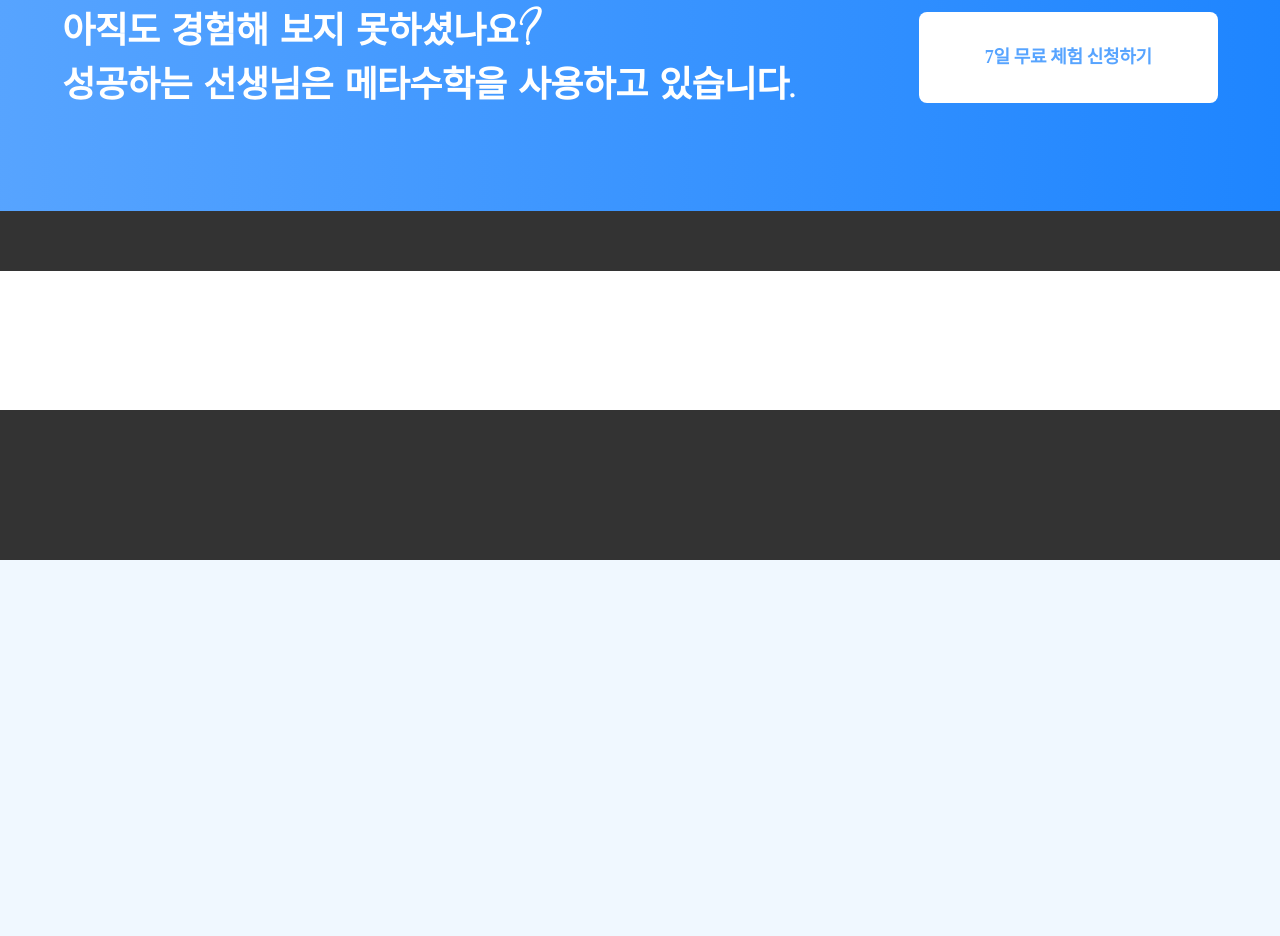
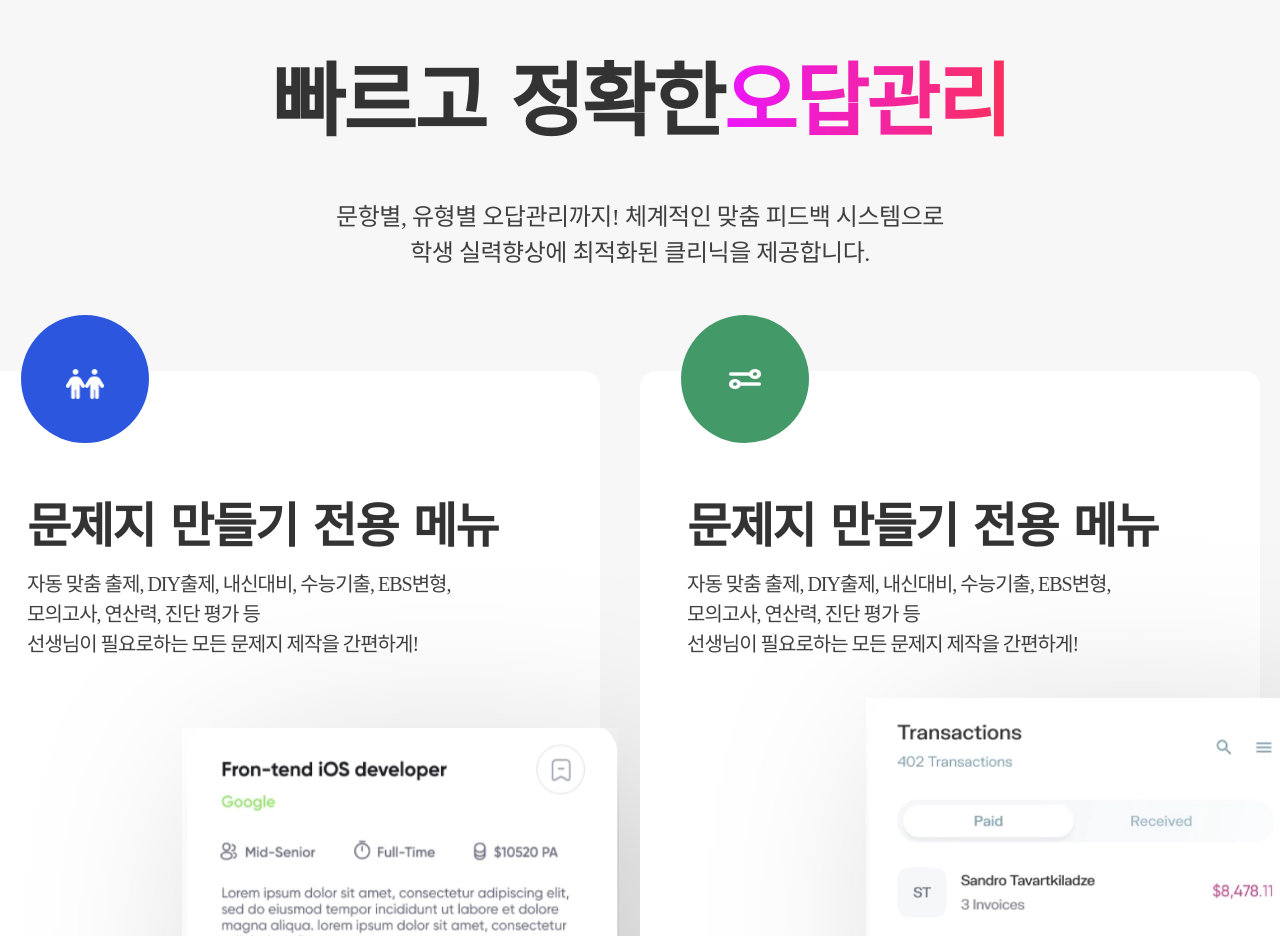
Before and after one commit to trongphu161020/korean-website, a plain HTML site: page index.html in a window 1280 px wide. Shown: the part 4931-5867 px from the top of the page. Before the commit the page ends 5491 px from the top, so only its background shows below. Drawn offline with Linux system fonts and the light colour scheme.

Commit message:
done section 4

```diff
--- a/index.css
+++ b/index.css
@@ -407,7 +407,7 @@ body {
 
 /*_______________________Screen section 03 ________________________*/
 .section-03 {
-    background:  linear-gradient(180deg, #FFFFFF 0%, rgba(255, 255, 255, 0) 100%);
+    background: linear-gradient(180deg, #FFFFFF 0%, rgba(255, 255, 255, 0) 100%), #F7F7F7;
     display: flex;
     height: 1467px;
     flex-direction: column;
@@ -563,7 +563,65 @@ body {
     border-radius: 24px;
 }
 /*_______________________Screen section 04 ________________________*/
-
+.section-04 {
+    display: flex;
+    flex-direction: column;
+    align-items: center;
+    height: 1351px;
+    background: #F7F7F7;
+}
+.circle-item1-section4 {
+    position: absolute;
+    width: 128px;
+    height: 128px;
+    left: 40.5px;
+    top: -56px;
+    background: #2C56DE;
+    border-radius: 200px;
+}
+.img_circle-item1-section04 {
+    position: absolute;
+    width: 40px;
+    height: 30px;
+    left: calc(50% - 40px/2 + 0.5px);
+    top: calc(50% - 20px/2);
+}
+.img_circle-item2-section04 {
+    position: absolute;
+    width: 32px;
+    height: 20px;
+    left: calc(50% - 32px/2 + 0.5px);
+    top: calc(50% - 20px/2);
+    font-family: 'Font Awesome 6 Pro';
+    font-style: normal;
+    font-weight: 900;
+    font-size: 32px;
+    line-height: 20px;
+}
+.box-img-item1-section04 {
+    position: absolute;
+    width: 437px;
+    height: 392px;
+    left: 202px;
+    top: 357px;
+    filter: drop-shadow(50px 50px 100px rgba(0, 0, 0, 0.2));
+}
+.img_item1_section04 {
+    width: 437px;
+    height: 392px;
+}
+.box-img-item2-section04 {
+    position: absolute;
+    width: 437px;
+    height: 321px;
+    left: 226px;
+    top: 327px;
+    filter: drop-shadow(50px 50px 100px rgba(0, 0, 0, 0.2));
+}
+.img_item2_section04 {
+    width: 437px;
+    height: 321px;
+}
 /*_______________________Screen section 05 ________________________*/
 
 
--- a/index.html
+++ b/index.html
@@ -157,7 +157,7 @@
             <div class="container-content-section03">
                 <div class="box_item1">
                     <div class="circle-item1">
-                            <img class="img_circle-item1" src="image/section03/icon_splash.png"/>
+                        <img class="img_circle-item1" src="image/section03/icon_splash.png"/>
                     </div>
                     <h2 class="title-item1">문제지 만들기 전용 메뉴</h2>
                     <p class="content-item1">자동 맞춤 출제, DIY출제, 내신대비, 수능기출, EBS변형,<br/>
@@ -192,6 +192,38 @@
                 </div>
             </div>
         </div>
+        <div class="section-04">
+            <h1 class="title-section03" style="margin-top: 150px">빠르고 정확한<span class="color-gradient">오답관리</span>
+            </h1>
+            <p class="text-note">문항별, 유형별 오답관리까지! 체계적인 맞춤 피드백 시스템으로<br/>학생 실력향상에 최적화된 클리닉을 제공합니다.</p>
+            <div class="container-content-section03">
+                <div class="box_item1">
+                    <div class="circle-item1-section4">
+                        <img class="img_circle-item1-section04" src="image/section4/icon_people.png"/>
+                    </div>
+                    <h2 class="title-item1">문제지 만들기 전용 메뉴</h2>
+                    <p class="content-item1">자동 맞춤 출제, DIY출제, 내신대비, 수능기출, EBS변형,<br/>
+                        모의고사, 연산력, 진단 평가 등<br/>
+                        선생님이 필요로하는 모든 문제지 제작을 간편하게!</p>
+                    <div class="box-img-item1-section04">
+                        <img class="img_item1_section04" src="image/section4/fontend_IOS.jfif"/>
+                    </div>
+                </div>
+                <div class="box_item1">
+                    <div class="circle-item1-section4" style="background: #449968">
+                        <img class="img_circle-item2-section04" src="image/section4/icon_toggle.png"/>
+                    </div>
+                    <h2 class="title-item1">문제지 만들기 전용 메뉴</h2>
+                    <p class="content-item1">자동 맞춤 출제, DIY출제, 내신대비, 수능기출, EBS변형,<br/>
+                        모의고사, 연산력, 진단 평가 등<br/>
+                        선생님이 필요로하는 모든 문제지 제작을 간편하게!</p>
+                    <div class="box-img-item2-section04">
+                        <img class="img_item2_section04" src="image/section4/transection.jfif"/>
+                    </div>
+                </div>
+            </div>
+
+        </div>
         <div class="screen-cta ">
             <p class="text-waring">아직도 경험해 보지 못하셨나요?<br/>
                 성공하는 선생님은 메타수학을 사용하고 있습니다.</p>
```
Also changed, not shown: image/section4/fontend_IOS.jfif (added), image/section4/icon_people.png (added), image/section4/icon_toggle.png (added), image/section4/transection.jfif (added).
